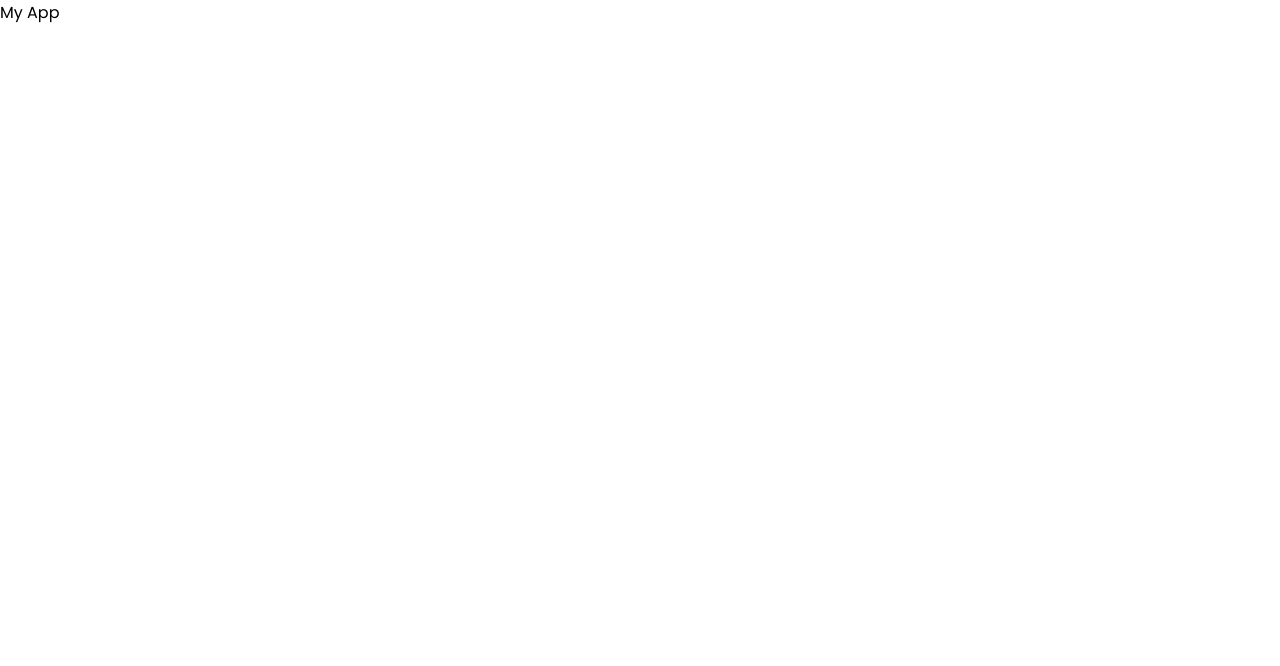
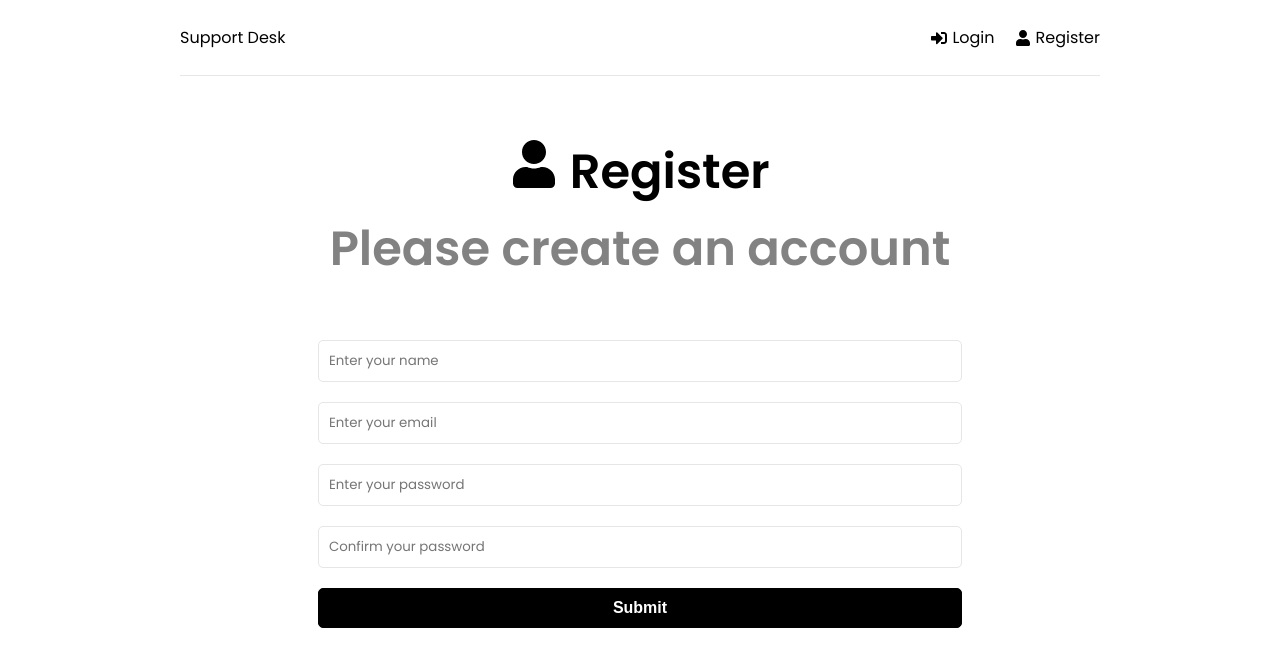
Before and after one commit to mmchokor/support-desk-app, a React (Vite) app in the folder frontend/: page /register in a window 1280 px wide. Shown: the top 666 px of the page. Built offline with nearby package versions, Linux system fonts and the light colour scheme.

Commit message:
18. Frontend Authentication - 3

```diff
--- a/frontend/src/App.jsx
+++ b/frontend/src/App.jsx
@@ -1,9 +1,27 @@
+import { BrowserRouter as Router, Routes, Route } from 'react-router-dom'
+import { ToastContainer } from 'react-toastify'
+import 'react-toastify/dist/ReactToastify.css'
+import Header from './components/Header'
+import Home from './pages/Home'
+import Login from './pages/Login'
+import Register from './pages/Register'
+
 function App() {
-  return (
-    <div>
-      My App
-    </div>
-  );
+   return (
+      <>
+         <Router>
+            <div className='container'>
+               <Header />
+               <Routes>
+                  <Route path='/' element={<Home />} />
+                  <Route path='/login' element={<Login />} />
+                  <Route path='/register' element={<Register />} />
+               </Routes>
+            </div>
+         </Router>
+         <ToastContainer />
+      </>
+   )
 }
 
-export default App;
+export default App
--- /dev/null
+++ b/frontend/src/components/Header.jsx
@@ -0,0 +1,26 @@
+import { FaSignInAlt, FaSignOutAlt, FaUser } from 'react-icons/fa'
+import { Link } from 'react-router-dom'
+
+function Header() {
+   return (
+      <header className='header'>
+         <div className='logo'>
+            <Link to='/'>Support Desk</Link>
+         </div>
+         <ul>
+            <li>
+               <Link to='/login'>
+                  <FaSignInAlt /> Login
+               </Link>
+            </li>
+            <li>
+               <Link to='/register'>
+                  <FaUser /> Register
+               </Link>
+            </li>
+         </ul>
+      </header>
+   )
+}
+
+export default Header
--- /dev/null
+++ b/frontend/src/pages/Home.jsx
@@ -0,0 +1,23 @@
+import { Link } from 'react-router-dom'
+import { FaQuestionCircle, FaTicketAlt } from 'react-icons/fa'
+
+function Home() {
+   return (
+      <>
+         <section className='heading'>
+            <h1>What do you need help with</h1>
+            <p>Please choose from an option below</p>
+         </section>
+
+         <Link to='/new-ticket' className='btn btn-reverse btn-block'>
+            <FaQuestionCircle /> Create New Ticket
+         </Link>
+
+         <Link to='/tickets' className='btn btn-block'>
+            <FaTicketAlt /> View My Ticket
+         </Link>
+      </>
+   )
+}
+
+export default Home
--- /dev/null
+++ b/frontend/src/pages/Login.jsx
@@ -0,0 +1,68 @@
+import { useState } from 'react'
+import { toast } from 'react-toastify'
+import { FaSignInAlt } from 'react-icons/fa'
+
+function Login() {
+   const [formData, setFormData] = useState({
+      email: '',
+      password: '',
+   })
+
+   const { email, password } = formData
+
+   const onChange = (e) => {
+      setFormData((prevState) => ({
+         ...prevState,
+         [e.target.name]: e.target.value,
+      }))
+   }
+
+   const onSubmit = (e) => {
+      e.preventDefault()
+   }
+
+   return (
+      <>
+         <section className='heading'>
+            <h1>
+               <FaSignInAlt /> Login
+               <p>Please Login to get support</p>
+            </h1>
+         </section>
+
+         <section className='form'>
+            <form onSubmit={onSubmit}>
+               <div className='form-group'>
+                  <input
+                     type='email'
+                     className='form-control'
+                     id='email'
+                     name='email'
+                     value={email}
+                     onChange={onChange}
+                     placeholder='Enter your email'
+                     required
+                  />
+               </div>
+               <div className='form-group'>
+                  <input
+                     type='password'
+                     className='form-control'
+                     id='password'
+                     name='password'
+                     value={password}
+                     onChange={onChange}
+                     placeholder='Enter your password'
+                     required
+                  />
+               </div>
+               <div className='form-group'>
+                  <button className='btn btn-block'>Submit</button>
+               </div>
+            </form>
+         </section>
+      </>
+   )
+}
+
+export default Login
--- /dev/null
+++ b/frontend/src/pages/Register.jsx
@@ -0,0 +1,98 @@
+import { useState } from 'react'
+import { toast } from "react-toastify";
+import { FaUser } from 'react-icons/fa'
+
+function Register() {
+   const [formData, setFormData] = useState({
+      name: '',
+      email: '',
+      password: '',
+      password2: '',
+   })
+
+   const { name, email, password, password2 } = formData
+
+   const onChange = (e) => {
+      setFormData((prevState) => ({
+         ...prevState,
+         [e.target.name]: e.target.value,
+      }))
+   }
+
+   const onSubmit = (e) => {
+    e.preventDefault()
+
+    if (password !== password2) {
+        toast.error('Passwords do not match')
+    }
+   }
+
+   return (
+      <>
+         <section className='heading'>
+            <h1>
+               <FaUser /> Register
+               <p>Please create an account</p>
+            </h1>
+         </section>
+
+         <section className='form'>
+            <form onSubmit={onSubmit}>
+               <div className='form-group'>
+                  <input
+                     type='text'
+                     className='form-control'
+                     id='name'
+                     name='name'
+                     value={name}
+                     onChange={onChange}
+                     placeholder='Enter your name'
+                     required
+                  />
+               </div>
+               <div className='form-group'>
+                  <input
+                     type='email'
+                     className='form-control'
+                     id='email'
+                     name='email'
+                     value={email}
+                     onChange={onChange}
+                     placeholder='Enter your email'
+                     required
+                  />
+               </div>
+               <div className='form-group'>
+                  <input
+                     type='password'
+                     className='form-control'
+                     id='password'
+                     name='password'
+                     value={password}
+                     onChange={onChange}
+                     placeholder='Enter your password'
+                     required
+                  />
+               </div>
+               <div className='form-group'>
+                  <input
+                     type='password'
+                     className='form-control'
+                     id='password2'
+                     name='password2'
+                     value={password2}
+                     onChange={onChange}
+                     placeholder='Confirm your password'
+                     required
+                  />
+               </div>
+               <div className="form-group">
+                <button className="btn btn-block">Submit</button>
+               </div>
+            </form>
+         </section>
+      </>
+   )
+}
+
+export default Register
```
